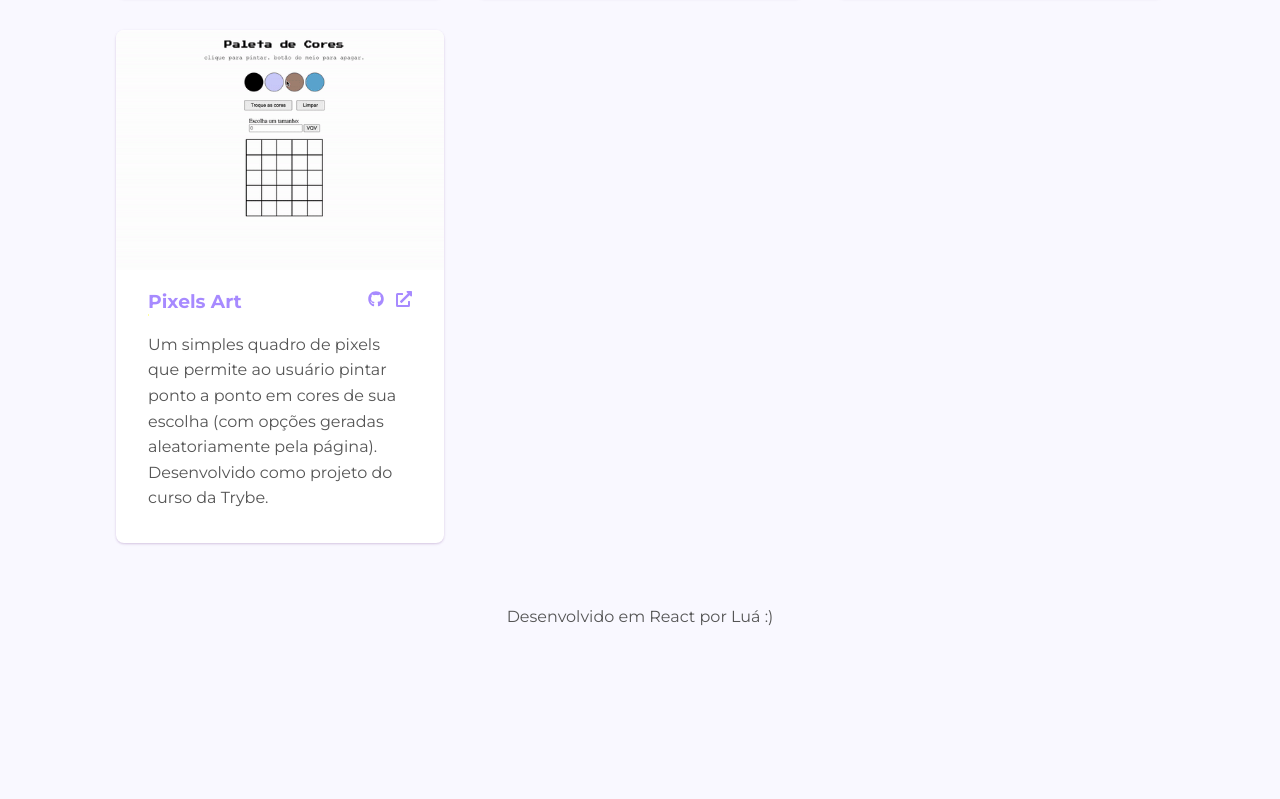
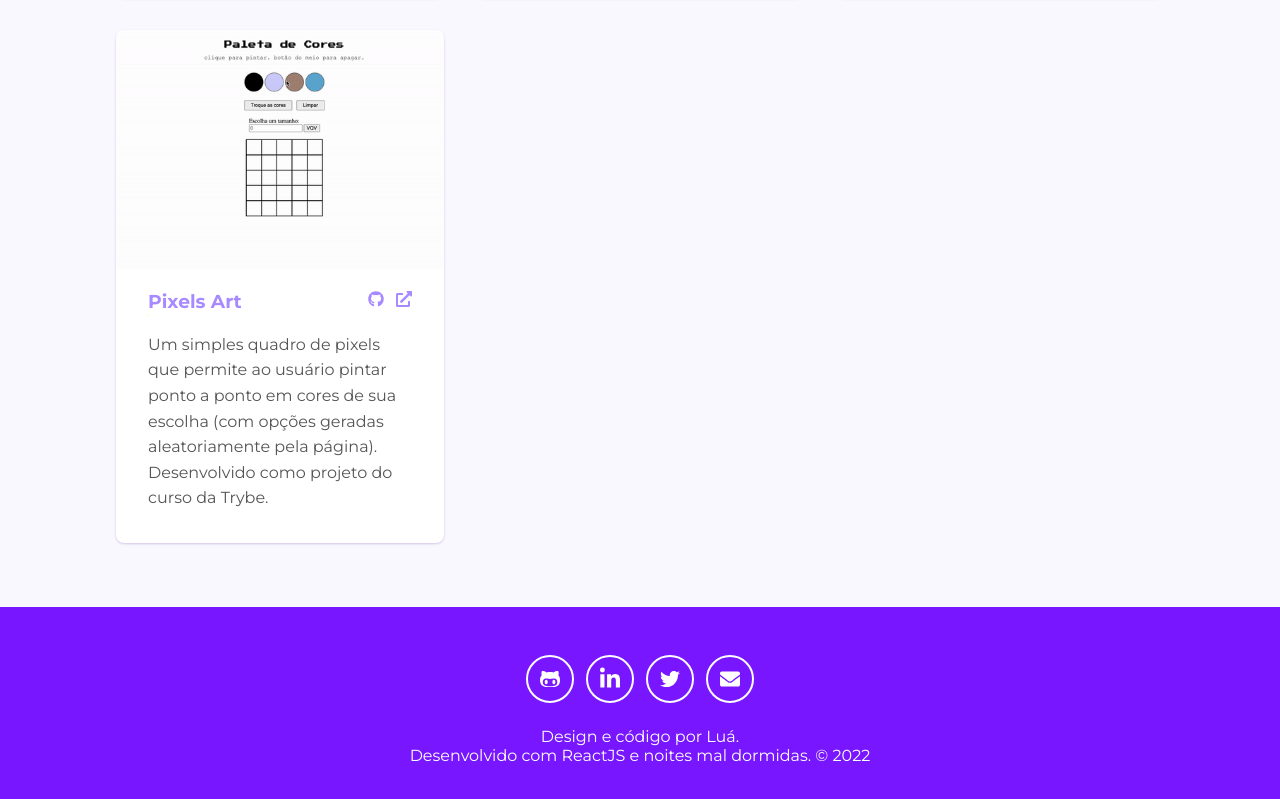
Before and after one commit to luacomacento/luacomacento.github.io, a React (Create React App) app: page / in a window 1280 px wide. Shown: the part 4214-5013 px from the top of the page. Before the commit the page ends 4872 px from the top, so only its background shows below. Built offline with nearby package versions, Linux system fonts and the light colour scheme.

Commit message:
feat: adicionadas novas informações e estilo no footer

```diff
--- a/src/components/about/About.css
+++ b/src/components/about/About.css
@@ -39,8 +39,6 @@
   background-image: url("../../../public/images/profile-tall.jpg");
   background-size: cover;
   background-position: center;
-
-  /* border-radius: 50%; */
 }
 
 .about-text-container {
--- a/src/components/footer/Footer.css
+++ b/src/components/footer/Footer.css
@@ -1,4 +1,36 @@
 footer {
-  margin: 64px 0 32px;
+  background-color: var(--vibrant-purple);
+  margin-top: 64px;
+  color: white;
+  padding: 48px 32px;
+  align-items: center;
   text-align: center;
+  display: flex;
+  flex-direction: column;
+  gap: 24px;
 }
+
+.social-container {
+  display: flex;
+  justify-content: center;
+  align-items: center;
+  gap: 12px;
+}
+
+.social-icon {
+  padding: 12px;
+  display: flex;
+  align-items: center;
+  justify-content: center;
+  color: white;
+  font-size: 2rem;
+  transition: 0.3s;
+  border: 2px solid white;
+  border-radius: 50%;
+  width: 48px;
+  height: 48px;
+}
+
+.social-icon:hover {
+  background-color: white;
+}
--- a/src/components/footer/Footer.js
+++ b/src/components/footer/Footer.js
@@ -1,12 +1,32 @@
 import React, { Component } from 'react';
+import { FaEnvelope, FaGithubAlt, FaLinkedinIn, FaTwitter } from 'react-icons/fa';
 import './Footer.css';
 
 class Footer extends Component {
   render() {
     return (
-      <section>
-        <footer>{"Desenvolvido em React por Luá :)"}</footer>
-      </section>
+      <>
+        <footer>
+          <div className="social-container">
+            <a className="social-icon" href="/">
+              <FaGithubAlt />
+            </a>
+            <a className="social-icon" href="/">
+              <FaLinkedinIn />
+            </a>
+            <a className="social-icon" href="/">
+              <FaTwitter />
+            </a>
+            <a className="social-icon" href="/">
+              <FaEnvelope />
+            </a>
+          </div>
+
+          {"Design e código por Luá."}
+          <br></br>
+          {"Desenvolvido com ReactJS e noites mal dormidas. © 2022"}
+        </footer>
+      </>
     );
   }
 }
```
